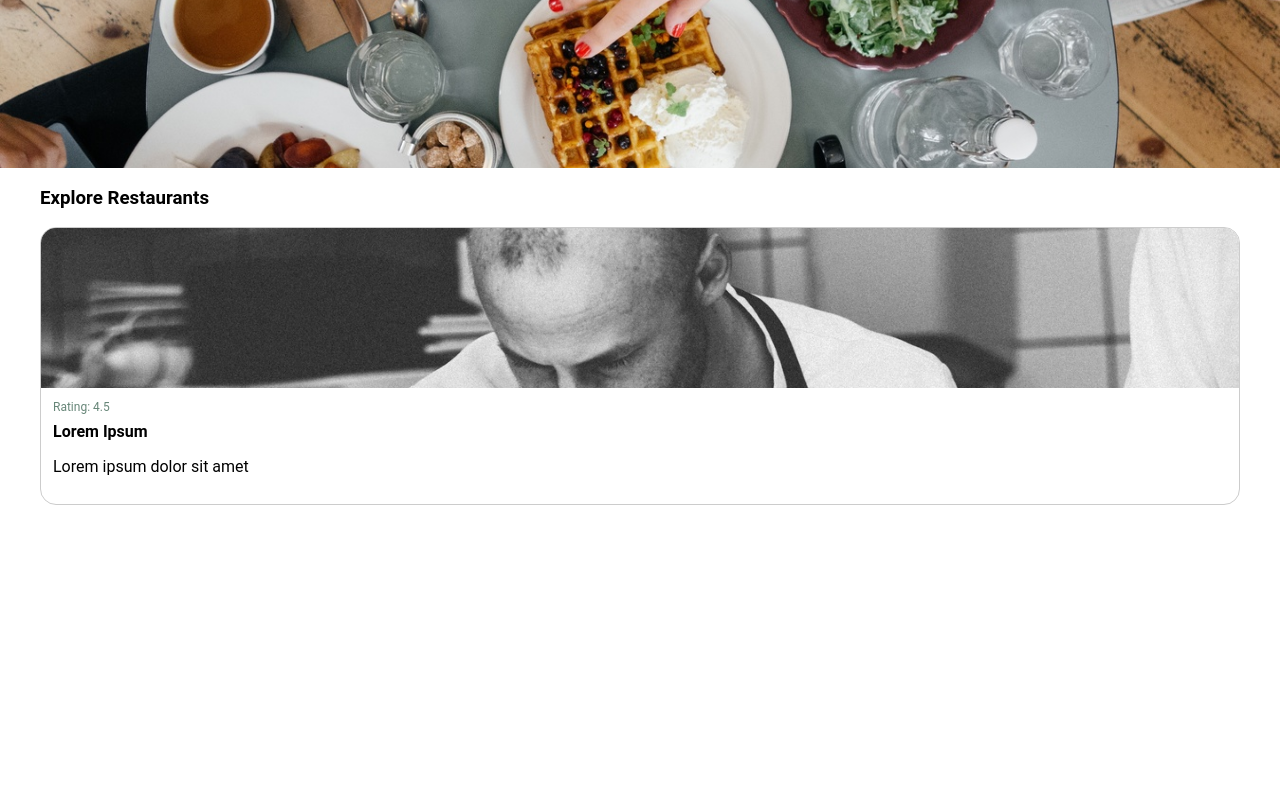
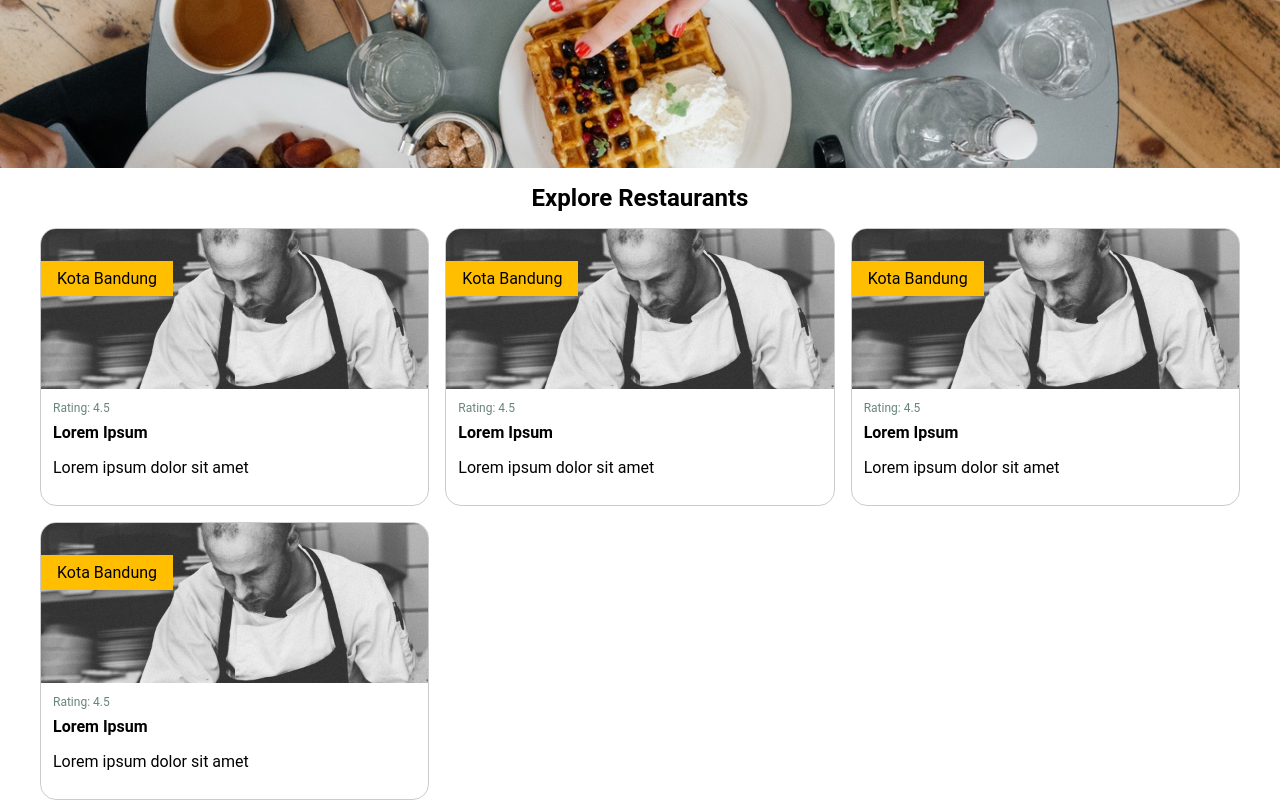
Before and after one commit to irwanphan/dicoding-restaurant-app, a website built with webpack: page src/templates/index.html in a window 1280 px wide. Shown: the part 360-1160 px from the top of the page. Before the commit the page ends 865 px from the top, so only its background shows below. Built offline with nearby package versions, Linux system fonts and the light colour scheme; files whose address does not match are found by name.

Commit message:
city badge, grid for cards holder

```diff
--- a/src/sass/main.sass
+++ b/src/sass/main.sass
@@ -52,7 +52,18 @@ main
             height: auto
             object-fit: cover
 
+.section-title
+    font-size: 1.5rem
+    font-weight: 600
+    text-align: center
+    margin: 1rem auto
+
+.cards-holder
+    display: grid
+    grid-template-columns: repeat(3, minmax(15rem, 1fr))
+    gap: 1rem
 .card
+    position: relative
     border: 1px solid #ccc
     border-radius: 1rem
     overflow: hidden
@@ -64,6 +75,8 @@ main
             min-width: 100%
         span
             position: absolute
+            background-color: var.$theme-color
+            padding: 0.5rem 1rem
             top: 2rem
             left: 0
     .card-description
--- a/src/templates/index.html
+++ b/src/templates/index.html
@@ -26,12 +26,12 @@
     </div>
   </header>
   <main>
-    <div class="hero-image">
+    <section class="hero-image">
       <img src="./images/heros/hero-image_2.jpg" width="450" alt="">
-    </div>
+    </section>
 
-    <div class="container">
-      <h3>Explore Restaurants</h3>
+    <section class="container">
+      <h3 class="section-title">Explore Restaurants</h3>
       <div class="cards-holder">
         <div class="card">
           <div class="card-header">
@@ -44,8 +44,41 @@
             <p>Lorem ipsum dolor sit amet</p>
           </div>
         </div>
+        <div class="card">
+          <div class="card-header">
+            <span>Kota Bandung</span>
+            <img src="./images/heros/hero-image_1.jpg" width="450" alt="">
+          </div>
+          <div class="card-description">
+            <span class="rating">Rating: 4.5</span>
+            <span class="title">Lorem Ipsum</span>
+            <p>Lorem ipsum dolor sit amet</p>
+          </div>
+        </div>
+        <div class="card">
+          <div class="card-header">
+            <span>Kota Bandung</span>
+            <img src="./images/heros/hero-image_1.jpg" width="450" alt="">
+          </div>
+          <div class="card-description">
+            <span class="rating">Rating: 4.5</span>
+            <span class="title">Lorem Ipsum</span>
+            <p>Lorem ipsum dolor sit amet</p>
+          </div>
+        </div>
+        <div class="card">
+          <div class="card-header">
+            <span>Kota Bandung</span>
+            <img src="./images/heros/hero-image_1.jpg" width="450" alt="">
+          </div>
+          <div class="card-description">
+            <span class="rating">Rating: 4.5</span>
+            <span class="title">Lorem Ipsum</span>
+            <p>Lorem ipsum dolor sit amet</p>
+          </div>
+        </div>
       </div>
-    </div>
+    </section>
   </main>
 </body>
 </html>
```
